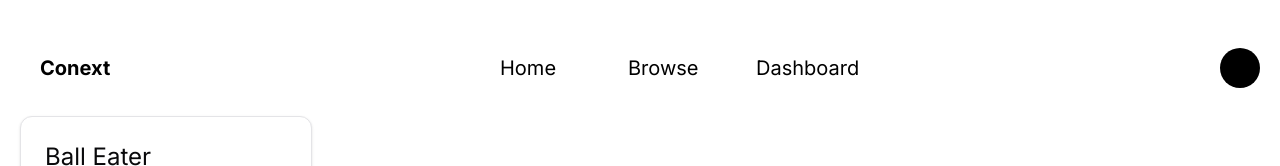
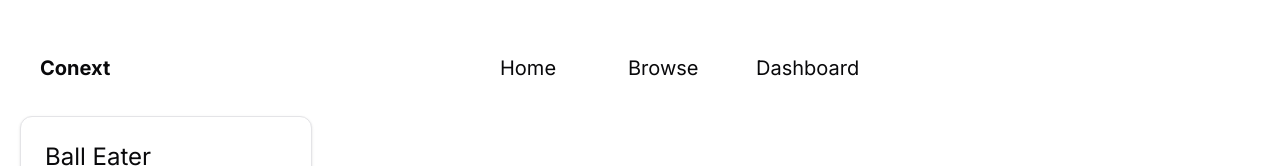
Before and after one commit to TejasDoesStuff/Website-Coding-and-Development, a Next.js app in the folder fbla/: page / in a window 1280 px wide. Shown: the top 166 px of the page. Built offline with nearby package versions, Linux system fonts and the light colour scheme.

Commit message:
fixed dark/light mode issues
Still need to resolve theming conflicts

```diff
--- a/fbla/app/globals.css
+++ b/fbla/app/globals.css
@@ -1,31 +1,55 @@
 @import url('https://fonts.googleapis.com/css2?family=Inter:ital,opsz,wght@0,14..32,100..900;1,14..32,100..900&display=swap');
+
 @tailwind base;
 @tailwind components;
 @tailwind utilities;
 
 :root {
     /* Light Mode */
-    --text: #000000; /* 21:1 */
-    --background: #FFFFFF; /* 21:1 */
-    --primary: #33b7e8; /* 9.19:1 */
-    --secondary: #f6e63a; /* 16.38:1 */
-    --accent: #ff7a6b; /* 8.29:1 */
+    /*  --text: #000000; !* 21:1 *! */
+    /*  --background: #FFFFFF; !* 21:1 *!*/
+    /*  --primary: #33b7e8; !* 9.19:1 *!*/
+    /*  --secondary: #f6e63a; !* 16.38:1 *!*/
+    /*  --accent: #ff7a6b; !* 8.29:1 *!*/
     font-family: "Inter", serif;
     font-optical-sizing: auto;
     font-style: normal;
 }
 
 @media (prefers-color-scheme: dark) {
+    /*:root {*/
+    /*    !* Dark Mode *!*/
+    /*    --text: #ffffff; !* 16.88:1 *! */
+    /*    --background: #000000; !* 16.88:1 *!*/
+    /*    --primary: #2ec7ff; !* 9.72:1 *!*/
+    /*    --secondary: #FFED27; !* 15.66:1 *!*/
+    /*    --accent: #fb8f83; !* 8.48:1 *!*/
+    /*  }*/
     :root {
-      /* Dark Mode */
-      --text: #ffffff; /* 16.88:1 */
-      --background: #000000; /* 16.88:1 */
-      --primary: #2ec7ff; /* 9.72:1 */
-      --secondary: #FFED27; /* 15.66:1 */
-      --accent: #fb8f83; /* 8.48:1 */
-      font-family: "Inter", serif;
-      font-optical-sizing: auto;
-      font-style: normal;
+        --background: 240 10% 3.9%;
+        --foreground: 0 0% 98%;
+        --card: 240 10% 3.9%;
+        --card-foreground: 0 0% 98%;
+        --popover: 240 10% 3.9%;
+        --popover-foreground: 0 0% 98%;
+        --primary: 0 0% 98%;
+        --primary-foreground: 240 5.9% 10%;
+        --secondary: 240 3.7% 15.9%;
+        --secondary-foreground: 0 0% 98%;
+        --muted: 240 3.7% 15.9%;
+        --muted-foreground: 240 5% 64.9%;
+        --accent: 240 3.7% 15.9%;
+        --accent-foreground: 0 0% 98%;
+        --destructive: 0 62.8% 30.6%;
+        --destructive-foreground: 0 0% 98%;
+        --border: 240 3.7% 15.9%;
+        --input: 240 3.7% 15.9%;
+        --ring: 240 4.9% 83.9%;
+        --chart-1: 220 70% 50%;
+        --chart-2: 160 60% 45%;
+        --chart-3: 30 80% 55%;
+        --chart-4: 280 65% 60%;
+        --chart-5: 340 75% 55%;
     }
 }
 
@@ -57,38 +81,13 @@
         --chart-5: 27 87% 67%;
         --radius: 0.5rem;
     }
-  .dark {
-    --background: 240 10% 3.9%;
-    --foreground: 0 0% 98%;
-    --card: 240 10% 3.9%;
-    --card-foreground: 0 0% 98%;
-    --popover: 240 10% 3.9%;
-    --popover-foreground: 0 0% 98%;
-    --primary: 0 0% 98%;
-    --primary-foreground: 240 5.9% 10%;
-    --secondary: 240 3.7% 15.9%;
-    --secondary-foreground: 0 0% 98%;
-    --muted: 240 3.7% 15.9%;
-    --muted-foreground: 240 5% 64.9%;
-    --accent: 240 3.7% 15.9%;
-    --accent-foreground: 0 0% 98%;
-    --destructive: 0 62.8% 30.6%;
-    --destructive-foreground: 0 0% 98%;
-    --border: 240 3.7% 15.9%;
-    --input: 240 3.7% 15.9%;
-    --ring: 240 4.9% 83.9%;
-    --chart-1: 220 70% 50%;
-    --chart-2: 160 60% 45%;
-    --chart-3: 30 80% 55%;
-    --chart-4: 280 65% 60%;
-    --chart-5: 340 75% 55%;
-  }
 }
 
 @layer base {
     * {
         @apply border-border;
     }
+
     body {
         @apply bg-background text-foreground;
     }
--- a/fbla/tailwind.config.ts
+++ b/fbla/tailwind.config.ts
@@ -13,7 +13,7 @@
   			text: 'var(--text)',
   			background: 'hsl(var(--background))',
   			primary: {
-  				DEFAULT: 'hsl(var(--primary))',
+  				DEFAULT: 'var(--primary)',
   				foreground: 'hsl(var(--primary-foreground))'
   			},
   			secondary: {
```
Lines whose indentation alone changed are shown as unchanged.
